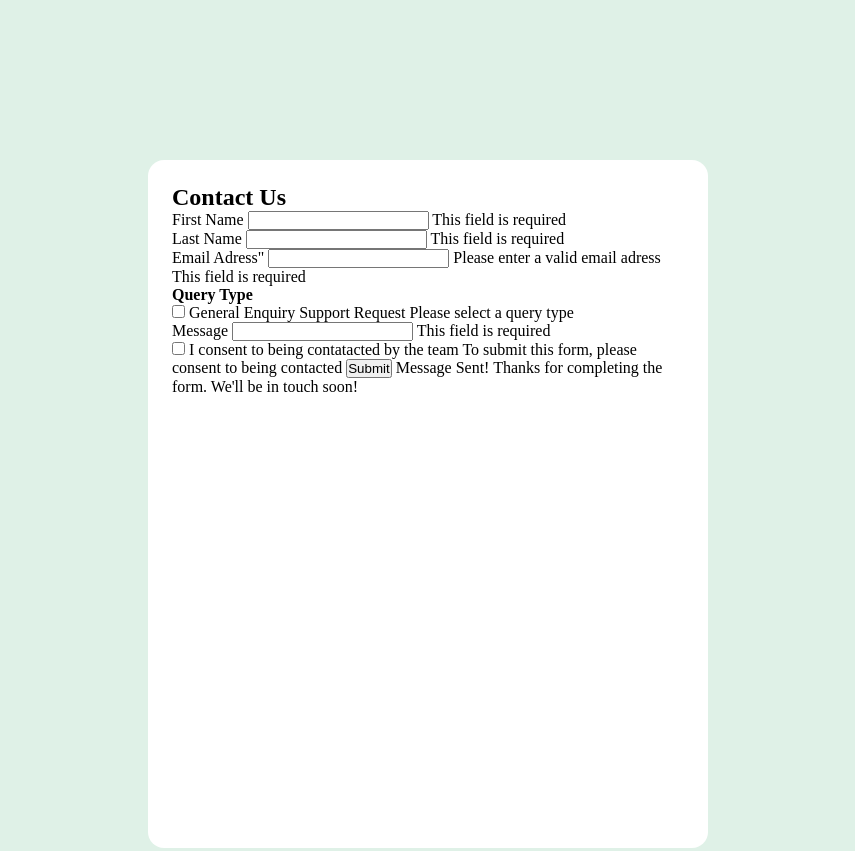
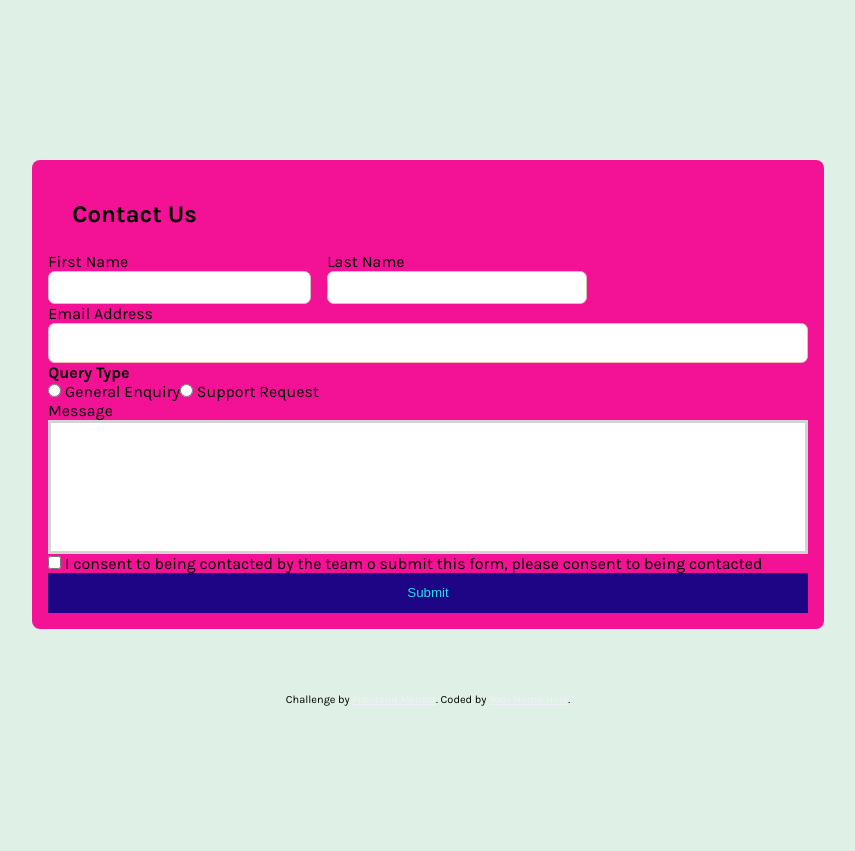
Before and after one commit to PalomaMartinslang/HTML-formulario-, a plain HTML site: page index.html in a window 1280 px wide. Shown: the top 851 px of the page, without its empty margins (212-1067 px from the left). After the commit the page ends 800 px from the top, so only its background shows below. Drawn offline with Linux system fonts and the light colour scheme.

Commit message:
Add files via upload

```diff
--- a/index.html
+++ b/index.html
@@ -1,6 +1,10 @@
 <!DOCTYPE html>
 <html lang="en">
 <head>
+
+  <link rel="preconnect" href="https://fonts.googleapis.com">
+<link rel="preconnect" href="https://fonts.gstatic.com" crossorigin>
+<link href="https://fonts.googleapis.com/css2?family=Karla:ital,wght@0,200..800;1,200..800&display=swap" rel="stylesheet">
   <meta charset="UTF-8">
   <meta name="viewport" content="width=device-width, initial-scale=1.0"> <!-- displays site properly based on user's device -->
 
@@ -16,55 +20,57 @@
   </style>
 </head>
 <body>
+  <section class="formulario">
+  <form>
+    <h1>Contact Us</h1>
 
 
-  <section class="formulario">
+      <div class="campoNome">
+        <div class="PrimeiroNome">
+          <label for="nome">First Name</label>
+          <input type="text">
+
+      </div>
+      <div class="Sobrenome">
+        <label for="sobrenome">Last Name</label>
+        <input type="text">
 
 
-    <form>
-         <h1> Contact Us</h1>
-      <div class="campo nome">
-        </div class="primeiro nome">
-        <label for="">First Name</label>
-        <input type="text">
-      This field is required
-      </div>
-      <div class="sobrenome">
-        <label for="">Last Name</label>
-        <input type="text" name="" id="">
-        This field is required
       </div>
     </div>
     <div class="campoEmail">
-        <label for="">Email Adress</label>"
+      <label for="Email Address">Email Address</label>
       <input type="text" name="" id="">
-        Please enter a valid email adress
-        This field is required
+
+    </div>
+  </div>
+  <h4> Query Type </h4>
+  <div class=" campodeselecao">
+    <div class="campo1">
+    <input type="radio" name="">
+    <label for="">General Enquiry</label>
+    </div>
+    <div class="campo2">
+    <input type="radio" name="">
+    <label for="">Support Request</label>
     </div>
 
-        <div class="camposelecao">
-          <h4>Query Type</h4>
-          <input type="checkbox" name="">
-          <label for="">General Enquiry</label>
-          <inout type="checkbox" name="" id="">
-            <label for="">Support Request</label>
-              Please select a query type
   </div>
   <div class="campoMensagem">
-            <label for="">Message</label>
+    <label for="Message">Message</label>
     <input type="text">
-            This field is required
+
   </div>
   <input type="checkbox">
-            <label for="">I consent to being contatacted by the team</label>
-            To submit this form, please consent to being contacted
+  <label for="">I consent to being contacted by the team</label>
+  o submit this form, please consent to being contacted
 
-       <button > Submit</button>
 
-       Message Sent!
-  Thanks for completing the form. We'll be in touch soon!
+  <button type="submit">Submit</button>
+
 
     </form>
+
   </section>
 
   <div class="attribution">
--- a/style.css
+++ b/style.css
@@ -1,29 +1,69 @@
 *{
     margin: 0%;
     padding: 0%;
-    box-sizing:border box;
-
+    box-sizing: border-box;
 }
 body{
     background-color: hsl(148, 38%, 91%);
+    font-family:"karla", sans-serif;
+
 }
 form{
-    background: white;
-    width: 40vw;
-    height: 50vw;
-    border-radius: 1em;
-    padding: 1.5em;
+    background-color:rgb(243, 18, 149);
+    padding: 1em;
+    border-radius: 0.50em ;
 
 }
 .formulario{
     display: flex;
     justify-content: center;
     align-items: center;
-    margin: 10em;
+    margin: 20vh 10vw 5vw 10vw;
+
 }
+
 .campoNome{
     display: flex;
 }
 h1{
-    margin 1em;
+    margin: 1em;
 }
+
+button{
+    width: 100%;
+    height: 3em;
+    border-radius: 0.5;
+    background-color: rgb(29, 5, 134);
+    color: rgb(42, 220, 233);
+    border: none;
+}
+.PrimeiroNome input,.Sobrenome input{
+    width: 100%;
+    height: 2.5em;
+    border: 1px solid rgb(221, 188, 188);
+    border-radius: 0.5em;
+}
+
+.PrimeiroNome{
+    margin-right: 1em;
+}
+.campoEmail input{
+    width: 100%;
+    height: 3em;
+    border: 1.5px solid rgb(240, 184, 184);
+    border-radius: 0.5em;
+}
+.campoMensagem input{
+    width: 100%;
+    height: 10em;
+    border: 3px solid lightgray;
+
+}
+.campodeselecao {
+    display: flex;
+}
+.campo1 {
+    margin right: 5em
+    border: 3px solid lightpink;
+    border radius
+}
```
Lines whose indentation alone changed are shown as unchanged.
